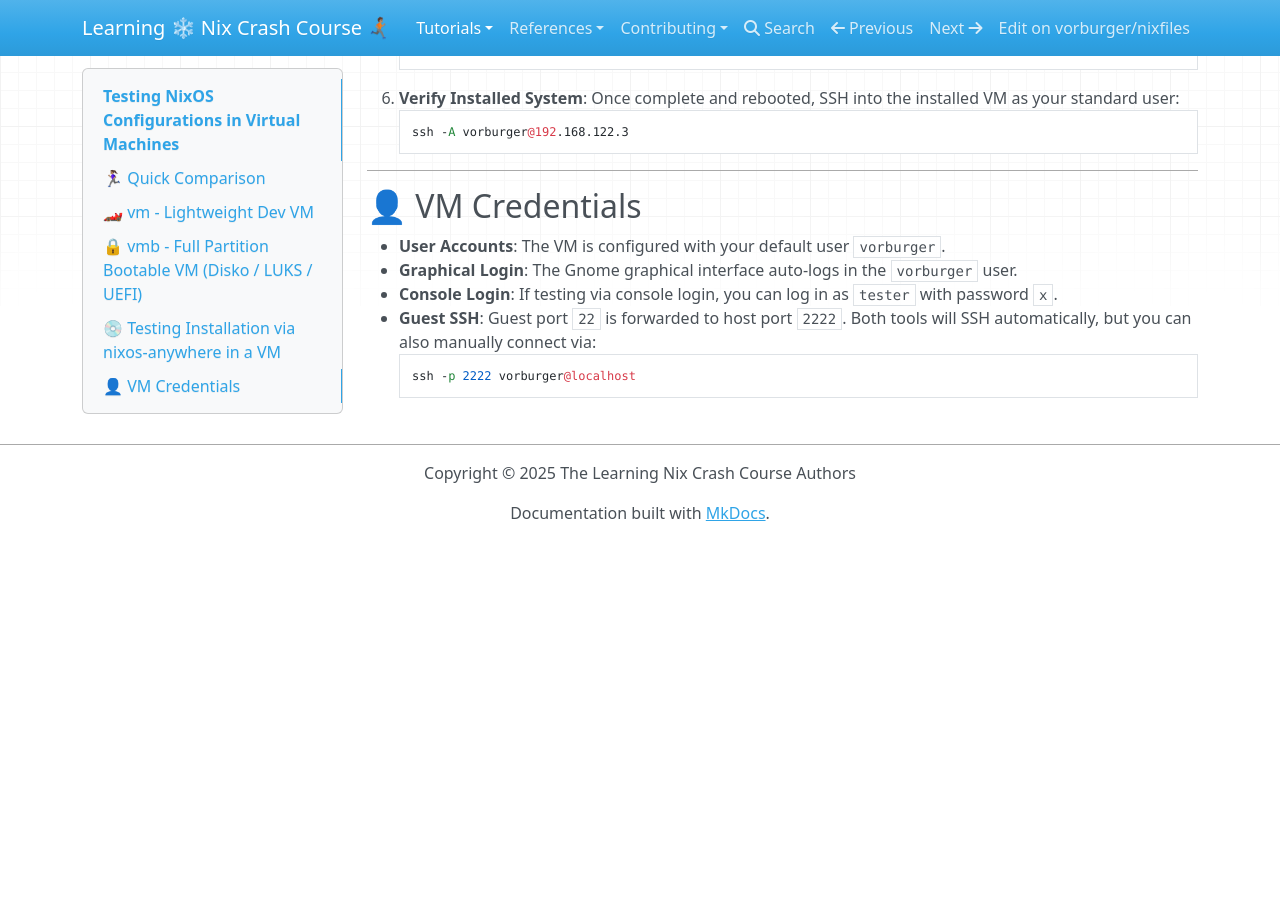
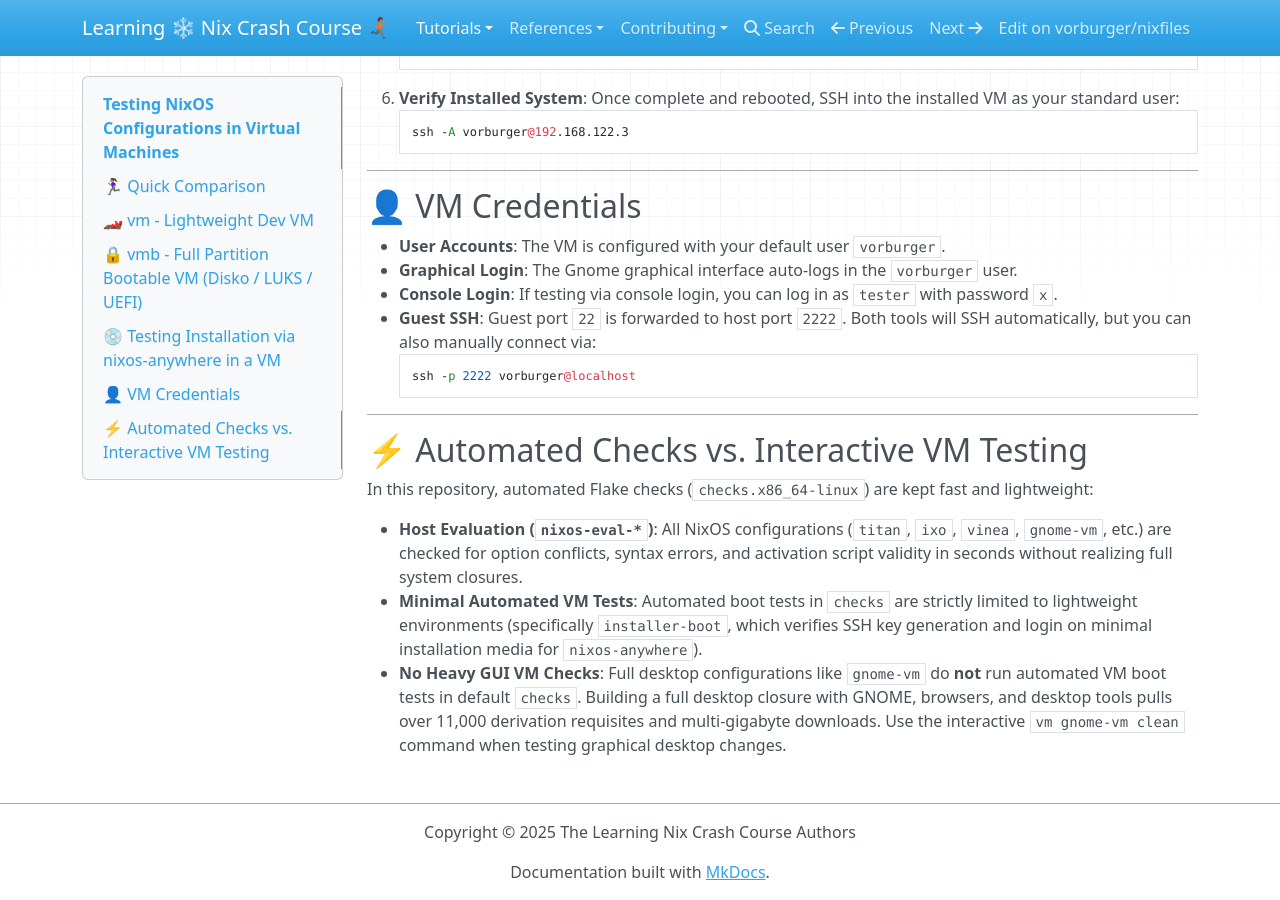
Before and after one commit to vorburger/nixfiles, an MkDocs documentation site: the page built from docs/docs/tutorial/vm.md, in a window 1280 px wide and 900 px high, scrolled down 2514 px. Built offline with MkDocs 1.6.1, drawn with Linux system fonts in a browser that asks for light colours; nearby versions of some CDN libraries; before the commit the page ends 3055 px from its top, so only the background shows below that.

Commit message:
clean: Remove heavy gnome-vm boot test from default checks

````diff
--- a/docs/docs/tutorial/vm.md
+++ b/docs/docs/tutorial/vm.md
@@ -114,3 +114,13 @@ If you want to test the full installation cycle of a host configuration (e.g. `g
   ```bash
   ssh -p 2222 vorburger@localhost
   ```
+
+---
+
+## ⚡ Automated Checks vs. Interactive VM Testing
+
+In this repository, automated Flake checks (`checks.x86_64-linux`) are kept fast and lightweight:
+
+- **Host Evaluation (`nixos-eval-*`)**: All NixOS configurations (`titan`, `ixo`, `vinea`, `gnome-vm`, etc.) are checked for option conflicts, syntax errors, and activation script validity in seconds without realizing full system closures.
+- **Minimal Automated VM Tests**: Automated boot tests in `checks` are strictly limited to lightweight environments (specifically `installer-boot`, which verifies SSH key generation and login on minimal installation media for `nixos-anywhere`).
+- **No Heavy GUI VM Checks**: Full desktop configurations like `gnome-vm` do **not** run automated VM boot tests in default `checks`. Building a full desktop closure with GNOME, browsers, and desktop tools pulls over 11,000 derivation requisites and multi-gigabyte downloads. Use the interactive `vm gnome-vm clean` command when testing graphical desktop changes.
````
Also changed, not shown: 2 other files.
